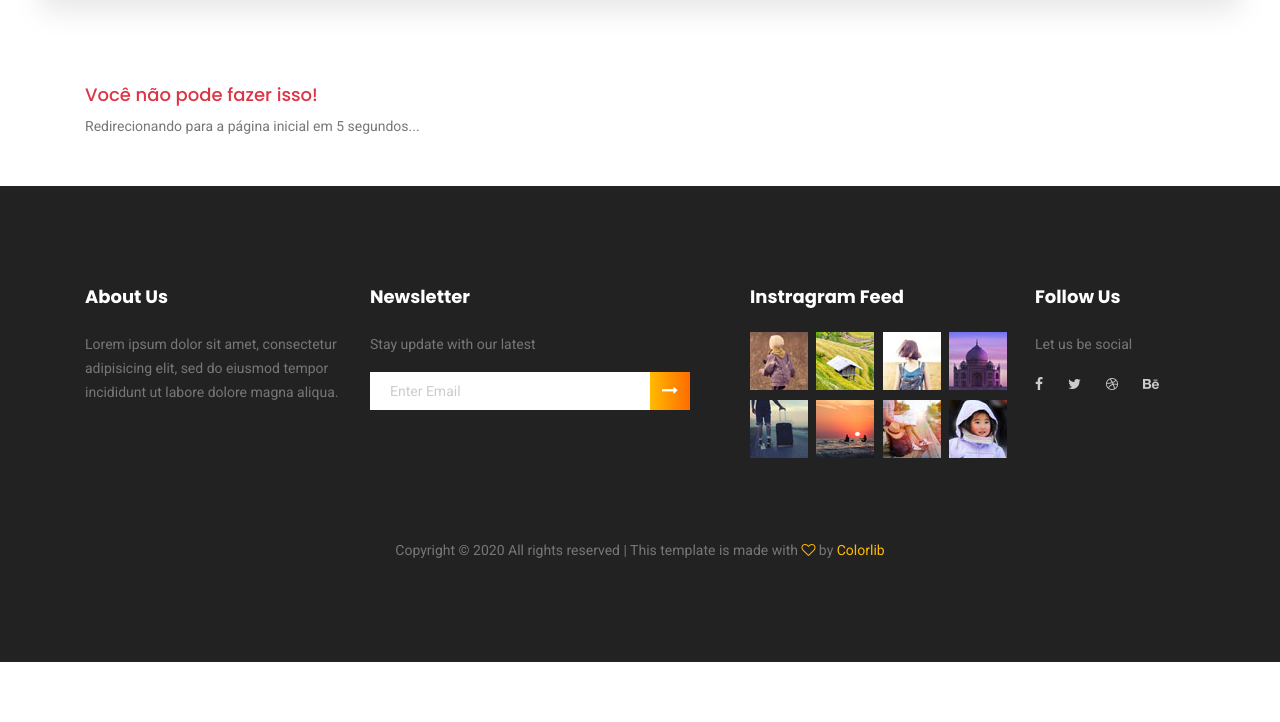
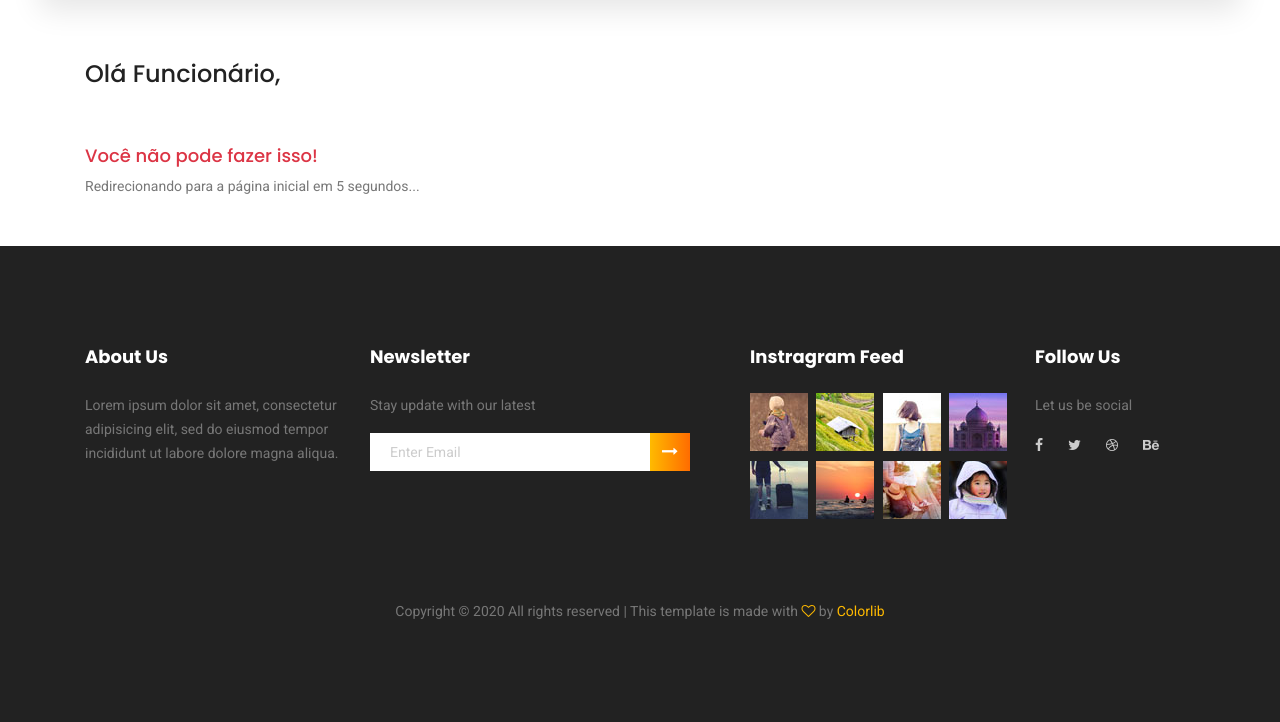
Before and after one commit to GabrielMoyaNascimento/TCC, a Django app: template Progressao/cadastros/templates/cadastros/form.html in a window 1280 px wide. Shown: the part 100-822 px from the top of the page. Run offline with Django 3.2, Linux system fonts and the light colour scheme; the template is opened without the code that fills it, so the values that code supplies are empty; some libraries are stand-ins or nearby versions.

Commit message:
Alterações nas permissões de Usuario e Listagem no index

```diff
--- a/Progressao/cadastros/templates/cadastros/form.html
+++ b/Progressao/cadastros/templates/cadastros/form.html
@@ -6,6 +6,11 @@
 
     <div class="row pt-5 mt-3">
         <div class="col-lg">
+        {% if request.user.groups.all.0.name == "Administrador" %}
+        <h3>Olá Admin,</h3><br>
+        {% else %}
+        <h3>Olá Funcionário,</h3><br>
+        {% endif %}
 
             {% if request.user.is_authenticated %}
             <h3>{{ titulo }}</h3>
--- a/Progressao/cadastros/templates/cadastros/formulario.html
+++ b/Progressao/cadastros/templates/cadastros/formulario.html
@@ -111,6 +111,7 @@
     {%endblock%}
 
     {%block conteudo%}
+
     <!-- start banner Area -->
     <section class="banner-area">
         <div class="container">
```
Also changed, not shown: Progressao/db.sqlite3.
